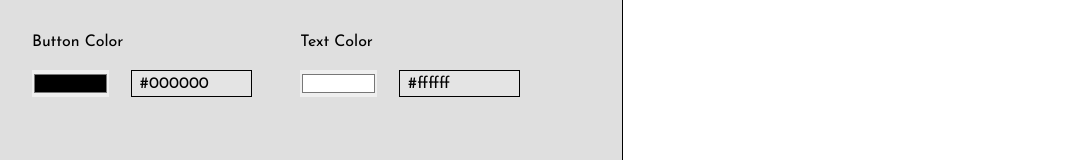
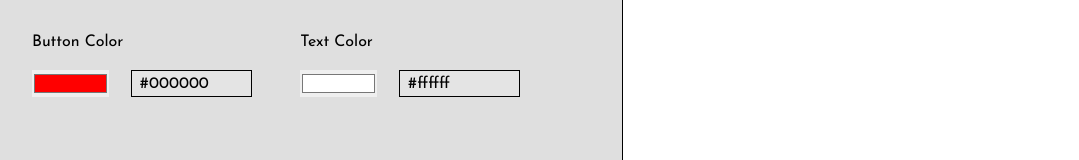
Before and after one commit to aliifarokh/box-shadow-generator, a plain HTML site: page index.html in a window 1280 px wide. Shown: the part 198-358 px from the top of the page, without its empty margins (17-1096 px from the left). Drawn offline with nearby package versions, Linux system fonts and the light colour scheme.

Commit message:
Update index.html

```diff
--- a/index.html
+++ b/index.html
@@ -133,9 +133,11 @@
 
     blr.value = 10
     spr.value = 10
+    bc.value = '#ff0000'
     colorSc = sc.value
     shadowColor = convertRgba(colorSc, opval)
-
+    btn.style.color = tc.value
+    btn.style.backgroundColor = bc.value
     finalBox()
 
     bg.addEventListener('input', (e) => {
```
